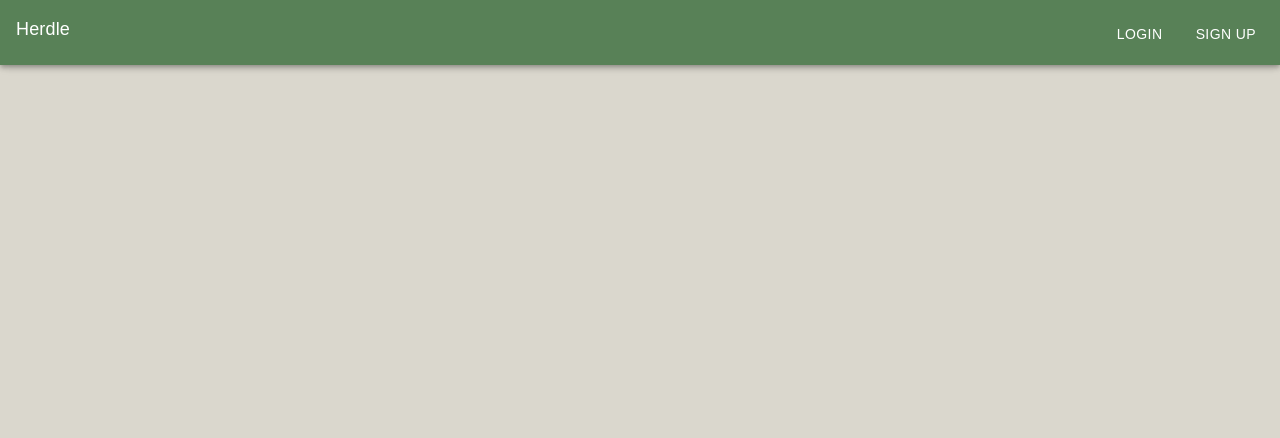
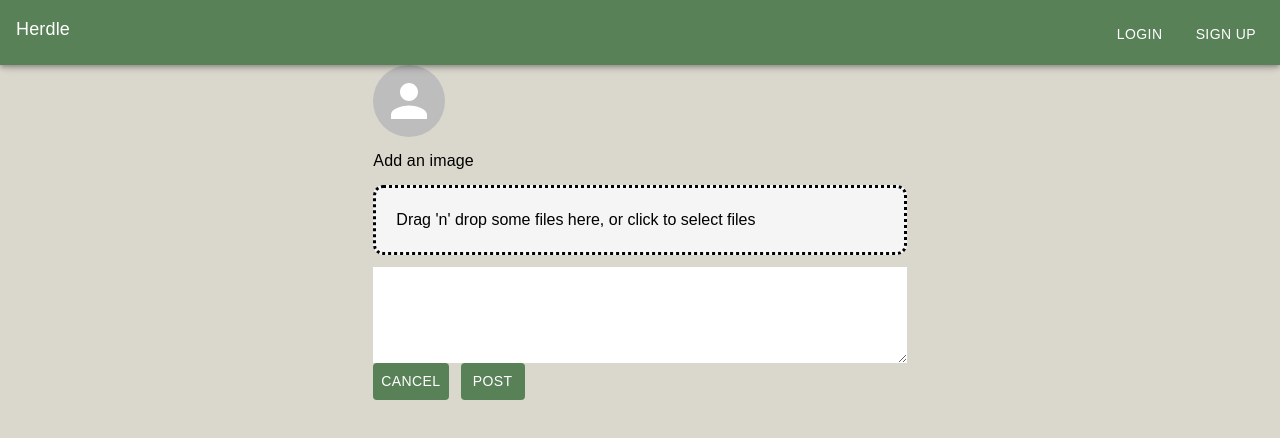
Before and after one commit to mgarafalo/Herdle_App, a React (Vite) app in the folder client/: page / in a window 1280 px wide. Shown: the top 438 px of the page. Built offline with nearby package versions, Linux system fonts and the light colour scheme; a web font is replaced by a local one.

Commit message:
Main feed init

```diff
--- /dev/null
+++ b/client/src/components/UI/Posts/MainFeedPostCreator.tsx
@@ -0,0 +1,96 @@
+import {
+  Avatar,
+  Box,
+  Button,
+  TextareaAutosize,
+  Typography,
+} from "@mui/material";
+import { File } from "formidable";
+import { SyntheticEvent, useState } from "react";
+import Dropzone from "react-dropzone";
+import agent from "../../../service/Agent";
+
+interface Props {
+  avatar: string;
+  username: string;
+  userId: string;
+  refreshFeed: any;
+}
+
+export default function MainFeedPostCreator({
+  avatar,
+  username,
+  userId,
+  refreshFeed,
+}: Props) {
+  const [post, setPost] = useState<string>();
+  const [file, setFile] = useState<File[]>();
+
+  async function createNewPost() {
+    await agent.Posts.newPost(userId!, post!, file!).then(() => {
+      refreshFeed();
+    });
+  }
+
+  function handleChange(
+    e: SyntheticEvent<HTMLTextAreaElement | HTMLInputElement>
+  ) {
+    setPost(e.currentTarget.value);
+  }
+
+  function onDrop(file: any) {
+    setFile(file);
+  }
+  return (
+    <>
+      <Box className="flex flex-col w-5/12">
+        <Avatar src={avatar} sx={{ width: 72, height: 72 }} />
+        <Box className="flex flex-col content-center justify-start">
+          <Typography>{username}</Typography>
+          <Box className="flex flex-col gap-3 pt-3 pb-3">
+            <Typography>Add an image</Typography>
+            <Dropzone onDrop={(acceptedFiles) => onDrop(acceptedFiles)}>
+              {({ getRootProps, getInputProps }) => (
+                <section
+                  className="p-5"
+                  style={{
+                    backgroundColor: "whitesmoke",
+                    border: "3px dotted black",
+                    borderRadius: "10px",
+                    cursor: "pointer",
+                  }}
+                >
+                  <div {...getRootProps()}>
+                    <input {...getInputProps()} />
+                    <p>
+                      Drag 'n' drop some files here, or click to select files
+                    </p>
+                  </div>
+                </section>
+              )}
+            </Dropzone>
+          </Box>
+          <TextareaAutosize
+            minRows={4}
+            maxRows={6}
+            onChange={(e) => handleChange(e)}
+          />
+          <Box className="flex flex-row content-center gap-3">
+            <Button
+              // onClick={handleShowDialog}
+              sx={{ backgroundColor: "#588157", color: "white" }}
+            >
+              Cancel
+            </Button>
+            <Button
+              onClick={() => createNewPost()}
+              sx={{ backgroundColor: "#588157", color: "white" }}
+            >
+              Post
+            </Button>
+          </Box>
+        </Box>
+      </Box>
+    </>
+  );
+}
--- a/client/src/components/UI/Posts/PostCard.tsx
+++ b/client/src/components/UI/Posts/PostCard.tsx
@@ -14,7 +14,6 @@ import { PostActions } from "../../Views/Profile/Profile";
 import { motion, MotionConfig } from "framer-motion";
 import { useState } from "react";
 import { Post } from "../../../Interfaces/Posts";
-import useMeasure from "react-use-measure";
 
 interface Props {
   post: Post;
--- a/client/src/components/Views/MainFeed/MainFeed.tsx
+++ b/client/src/components/Views/MainFeed/MainFeed.tsx
@@ -1,3 +1,23 @@
+import { Box } from "@mui/material";
+import { useSelector } from "react-redux";
+import { AppState } from "../../../store/store";
+import MainFeedPostCreator from "../../UI/Posts/MainFeedPostCreator";
+
 export default function MainFeed() {
-  return <></>;
+  const store = useSelector((state: AppState) => state.appState.user);
+
+  return (
+    <>
+      <Box className="flex flex-col items-center w-full">
+        <MainFeedPostCreator
+          avatar={store.avatar!}
+          username={store.email}
+          userId={store.id!}
+          refreshFeed={() => {
+            console.log("poo");
+          }}
+        />
+      </Box>
+    </>
+  );
 }
```
Also changed, not shown: 1 other file (tests, documents, lock files or other folders).
